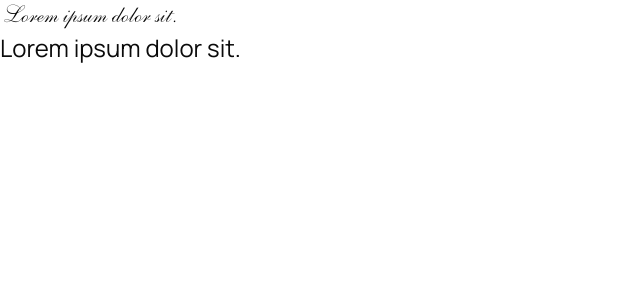
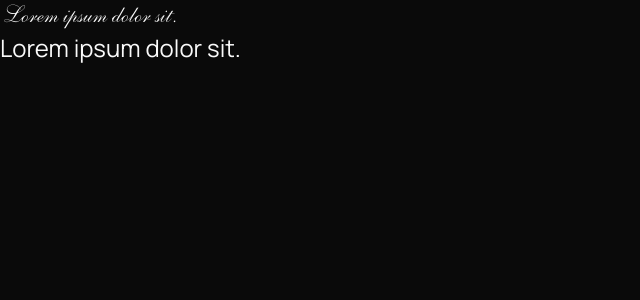
Before and after one commit to iamsaifulalom/personal-portfolio, a Next.js app: page / in a window 1280 px wide. Shown: the top 300 px of the page, without its empty margins (0-640 px from the left). Built offline with nearby package versions, Linux system fonts and the light colour scheme.

Commit message:
its single them app

```diff
--- a/src/styles/globals.css
+++ b/src/styles/globals.css
@@ -4,38 +4,37 @@
 @custom-variant dark (&:is(.dark *));
 
 :root {
-  --background: oklch(1 0 0);
-  --foreground: oklch(0.145 0 0);
-  --radius: 0.625rem;
-  --card: oklch(1 0 0);
-  --card-foreground: oklch(0.145 0 0);
-  --popover: oklch(1 0 0);
-  --popover-foreground: oklch(0.145 0 0);
-  --primary: oklch(0.205 0 0);
-  --primary-foreground: oklch(0.985 0 0);
-  --secondary: oklch(0.97 0 0);
-  --secondary-foreground: oklch(0.205 0 0);
-  --muted: oklch(0.97 0 0);
-  --muted-foreground: oklch(0.556 0 0);
-  --accent: oklch(0.97 0 0);
-  --accent-foreground: oklch(0.205 0 0);
-  --destructive: oklch(0.577 0.245 27.325);
-  --border: oklch(0.922 0 0);
-  --input: oklch(0.922 0 0);
-  --ring: oklch(0.708 0 0);
-  --chart-1: oklch(0.646 0.222 41.116);
-  --chart-2: oklch(0.6 0.118 184.704);
-  --chart-3: oklch(0.398 0.07 227.392);
-  --chart-4: oklch(0.828 0.189 84.429);
-  --chart-5: oklch(0.769 0.188 70.08);
-  --sidebar: oklch(0.985 0 0);
-  --sidebar-foreground: oklch(0.145 0 0);
-  --sidebar-primary: oklch(0.205 0 0);
+  --background: oklch(0.145 0 0);
+  --foreground: oklch(0.985 0 0);
+  --card: oklch(0.205 0 0);
+  --card-foreground: oklch(0.985 0 0);
+  --popover: oklch(0.205 0 0);
+  --popover-foreground: oklch(0.985 0 0);
+  --primary: oklch(0.922 0 0);
+  --primary-foreground: oklch(0.205 0 0);
+  --secondary: oklch(0.269 0 0);
+  --secondary-foreground: oklch(0.985 0 0);
+  --muted: oklch(0.269 0 0);
+  --muted-foreground: oklch(0.708 0 0);
+  --accent: oklch(0.269 0 0);
+  --accent-foreground: oklch(0.985 0 0);
+  --destructive: oklch(0.704 0.191 22.216);
+  --border: oklch(1 0 0 / 10%);
+  --input: oklch(1 0 0 / 15%);
+  --ring: oklch(0.556 0 0);
+  --chart-1: oklch(0.488 0.243 264.376);
+  --chart-2: oklch(0.696 0.17 162.48);
+  --chart-3: oklch(0.769 0.188 70.08);
+  --chart-4: oklch(0.627 0.265 303.9);
+  --chart-5: oklch(0.645 0.246 16.439);
+  --sidebar: oklch(0.205 0 0);
+  --sidebar-foreground: oklch(0.985 0 0);
+  --sidebar-primary: oklch(0.488 0.243 264.376);
   --sidebar-primary-foreground: oklch(0.985 0 0);
-  --sidebar-accent: oklch(0.97 0 0);
-  --sidebar-accent-foreground: oklch(0.205 0 0);
-  --sidebar-border: oklch(0.922 0 0);
-  --sidebar-ring: oklch(0.708 0 0);
+  --sidebar-accent: oklch(0.269 0 0);
+  --sidebar-accent-foreground: oklch(0.985 0 0);
+  --sidebar-border: oklch(1 0 0 / 10%);
+  --sidebar-ring: oklch(0.556 0 0);
 }
 
 @theme inline {
@@ -80,51 +79,10 @@
   --radius-xl: calc(var(--radius) + 4px);
 }
 
-@media (prefers-color-scheme: dark) {
-  :root {
-    --background: #0a0a0a;
-    --foreground: #ededed;
-  }
-}
-
 body {
   background: var(--background);
   color: var(--foreground);
   font-family: Arial, Helvetica, sans-serif;
-}
-
-.dark {
-  --background: oklch(0.145 0 0);
-  --foreground: oklch(0.985 0 0);
-  --card: oklch(0.205 0 0);
-  --card-foreground: oklch(0.985 0 0);
-  --popover: oklch(0.205 0 0);
-  --popover-foreground: oklch(0.985 0 0);
-  --primary: oklch(0.922 0 0);
-  --primary-foreground: oklch(0.205 0 0);
-  --secondary: oklch(0.269 0 0);
-  --secondary-foreground: oklch(0.985 0 0);
-  --muted: oklch(0.269 0 0);
-  --muted-foreground: oklch(0.708 0 0);
-  --accent: oklch(0.269 0 0);
-  --accent-foreground: oklch(0.985 0 0);
-  --destructive: oklch(0.704 0.191 22.216);
-  --border: oklch(1 0 0 / 10%);
-  --input: oklch(1 0 0 / 15%);
-  --ring: oklch(0.556 0 0);
-  --chart-1: oklch(0.488 0.243 264.376);
-  --chart-2: oklch(0.696 0.17 162.48);
-  --chart-3: oklch(0.769 0.188 70.08);
-  --chart-4: oklch(0.627 0.265 303.9);
-  --chart-5: oklch(0.645 0.246 16.439);
-  --sidebar: oklch(0.205 0 0);
-  --sidebar-foreground: oklch(0.985 0 0);
-  --sidebar-primary: oklch(0.488 0.243 264.376);
-  --sidebar-primary-foreground: oklch(0.985 0 0);
-  --sidebar-accent: oklch(0.269 0 0);
-  --sidebar-accent-foreground: oklch(0.985 0 0);
-  --sidebar-border: oklch(1 0 0 / 10%);
-  --sidebar-ring: oklch(0.556 0 0);
 }
 
 @layer base {
@@ -132,7 +90,7 @@ body {
     @apply border-border outline-ring/50;
   }
   body {
-    @apply bg-background text-foreground;
+    @apply bg-foreground text-background;
   }
 }
 
```
